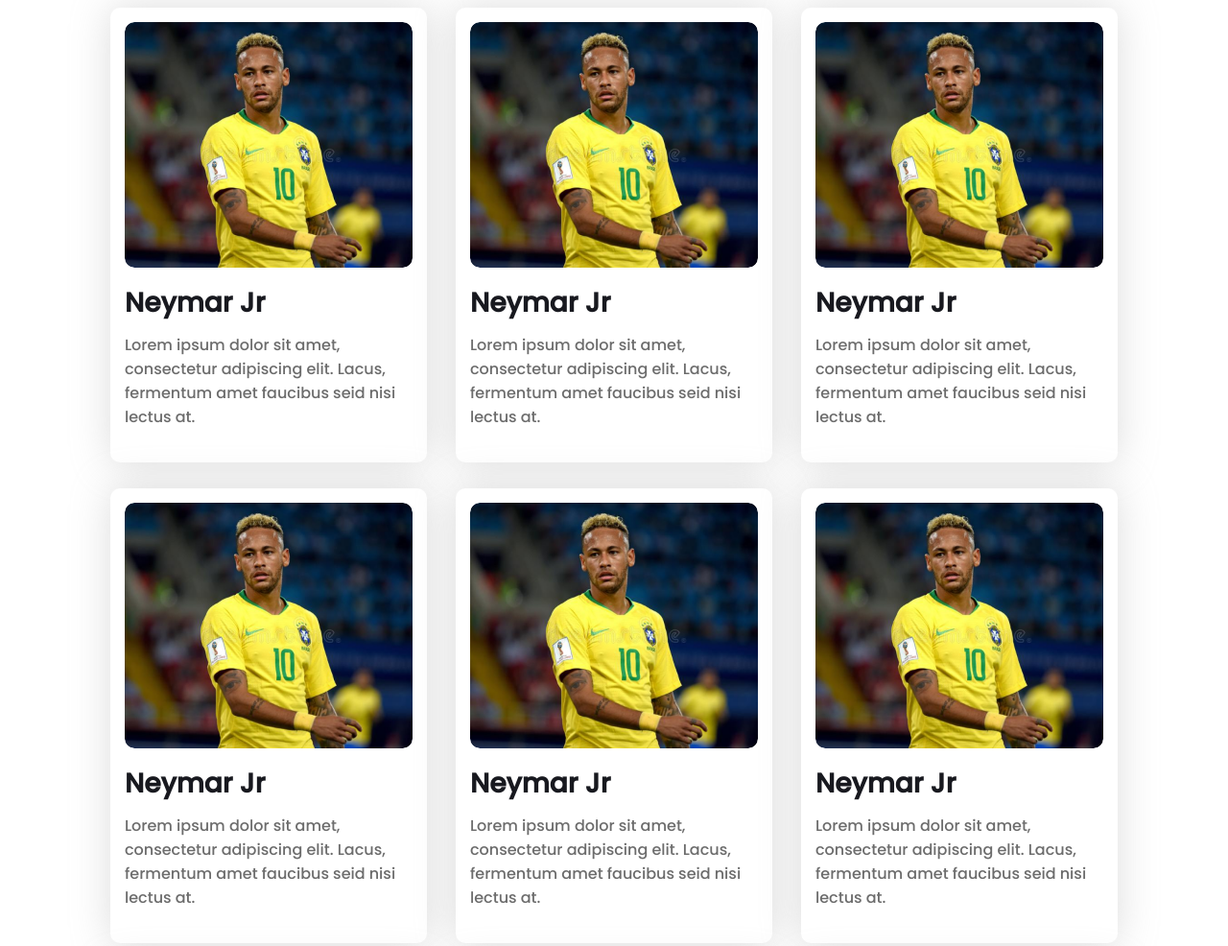
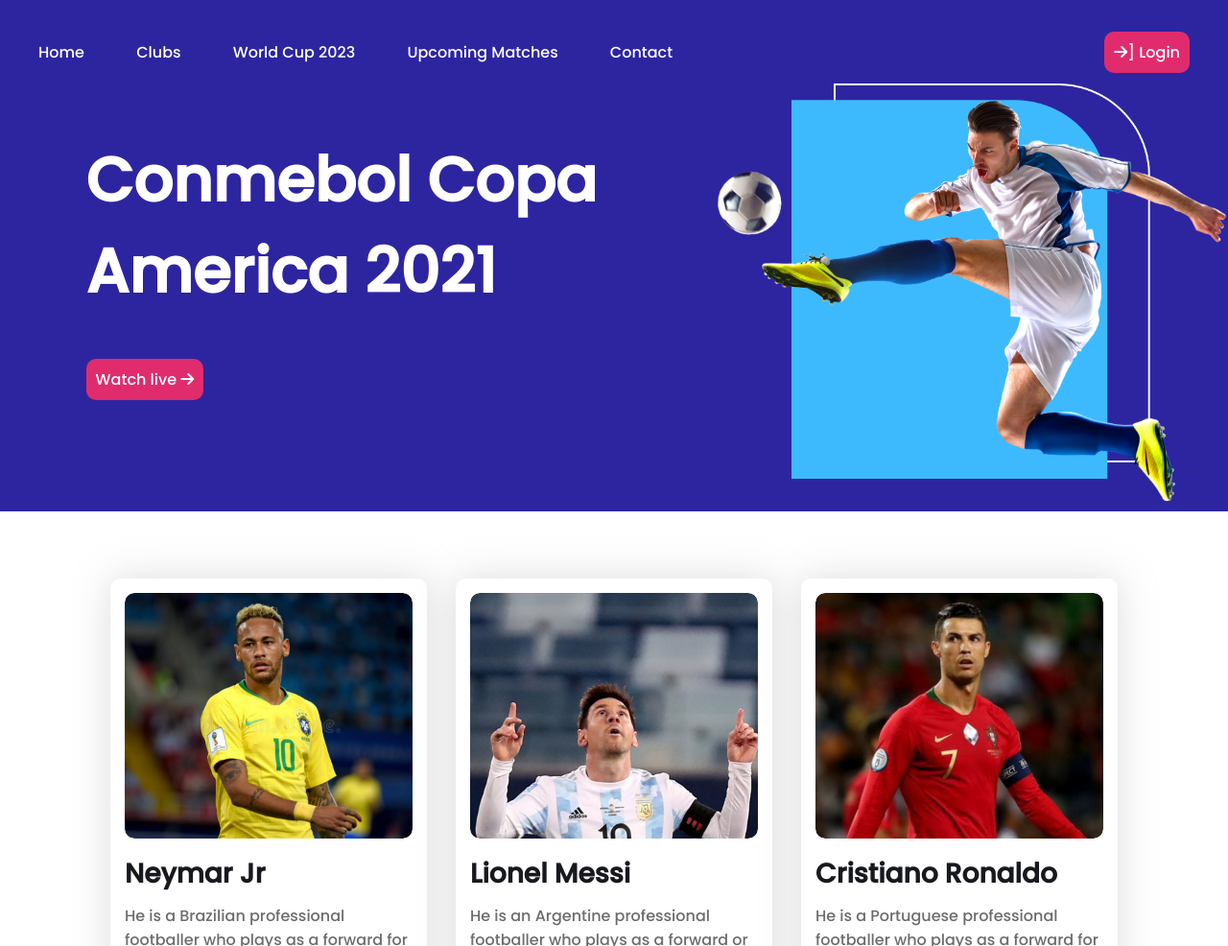
Before and after one commit to Towhidulislam0/Assignment-2-football-club, a plain HTML site: page index.html in a window 1280 px wide. Shown: the top 986 px of the page at 96% size. Drawn offline with Linux system fonts and the light colour scheme.

Commit message:
first step done

```diff
--- a/index.html
+++ b/index.html
@@ -14,8 +14,39 @@
     <!----------------
     Head section start
     ----------------->
-    <header>
+    <header class="header">
+        <section>
+            <!-- Navigation bar start -->
+            <nav class="navigation">
+                <div class="navigation-box">
+                    <div class="options-link">
+                        <a class="navigasion-links" href="">Home</a>
+                        <a class="navigasion-links" href="">Clubs</a>
+                        <a class="navigasion-links" href="">World Cup 2023</a>
+                        <a class="navigasion-links" href="">Upcoming Matches</a>
+                        <a class="navigasion-links" href="">Contact</a>
+                    </div>
+                    <div class="link-m">
+                        <a class="match-link" href=""><i class="fas fa-arrow-right"></i>] Login</a>
+                    </div>
+                </div>
+            </nav>
+            <!-- Navigation bar end -->
+            <div class="top-banner bnner-text">
+                <div class="half-width">
+                    <h1 class="banner-name">
+                        Conmebol Copa America 2021
+                    </h1>
+                    <div class="link-m">
+                        <a class="match-link" href="">Watch live <i class="fas fa-arrow-right"></i></a>
+                    </div>
+                </div>
 
+                <div class="half-width">
+                    <img class="banner-image" src="images/banner.png" alt="">
+                </div>
+            </div>
+        </section>
     </header>
     <!----------------
     Head section end
@@ -39,9 +70,9 @@
                         <div class="player-about">
                             <h3 class="name">Neymar Jr</h3>
                             <article class="about">
-                                Lorem ipsum dolor sit amet, consectetur adipiscing elit. Lacus, fermentum amet faucibus
-                                seid
-                                nisi lectus at.
+                                He is a Brazilian professional footballer
+                                who plays as a forward for Ligue 1 club Paris Saint-Germain and the Brazil national
+                                team.
                             </article>
                         </div>
                     </div>
@@ -49,14 +80,13 @@
                 <div class="player-box">
                     <div class="player">
                         <div class="image-box">
-                            <img class="player-image" src="images/players/player-1.png" alt="">
+                            <img class="player-image" src="images/players/player-2.png" alt="">
                         </div>
                         <div class="player-about">
-                            <h3 class="name">Neymar Jr</h3>
+                            <h3 class="name">Lionel Messi</h3>
                             <article class="about">
-                                Lorem ipsum dolor sit amet, consectetur adipiscing elit. Lacus, fermentum amet faucibus
-                                seid
-                                nisi lectus at.
+                                He is an Argentine professional footballer who plays as a forward or an attacking
+                                midfielder and captains the Argentina national team.
                             </article>
                         </div>
                     </div>
@@ -64,14 +94,13 @@
                 <div class="player-box">
                     <div class="player">
                         <div class="image-box">
-                            <img class="player-image" src="images/players/player-1.png" alt="">
+                            <img class="player-image" src="images/players/player-3.png" alt="">
                         </div>
                         <div class="player-about">
-                            <h3 class="name">Neymar Jr</h3>
+                            <h3 class="name">Cristiano Ronaldo</h3>
                             <article class="about">
-                                Lorem ipsum dolor sit amet, consectetur adipiscing elit. Lacus, fermentum amet faucibus
-                                seid
-                                nisi lectus at.
+                                He is a Portuguese professional footballer who plays as a forward for Serie A club
+                                Juventus and captains the Portugal national team.
                             </article>
                         </div>
                     </div>
@@ -79,14 +108,13 @@
                 <div class="player-box">
                     <div class="player">
                         <div class="image-box">
-                            <img class="player-image" src="images/players/player-1.png" alt="">
+                            <img class="player-image" src="images/players/player-4.png" alt="">
                         </div>
                         <div class="player-about">
-                            <h3 class="name">Neymar Jr</h3>
+                            <h3 class="name">Paulo Dybala</h3>
                             <article class="about">
-                                Lorem ipsum dolor sit amet, consectetur adipiscing elit. Lacus, fermentum amet faucibus
-                                seid
-                                nisi lectus at.
+                                He is an Argentine professional footballer who plays as a forward for Serie A club
+                                Juventus and the Argentina national team.
                             </article>
                         </div>
                     </div>
@@ -94,14 +122,13 @@
                 <div class="player-box">
                     <div class="player">
                         <div class="image-box">
-                            <img class="player-image" src="images/players/player-1.png" alt="">
+                            <img class="player-image" src="images/players/player-5.png" alt="">
                         </div>
                         <div class="player-about">
-                            <h3 class="name">Neymar Jr</h3>
+                            <h3 class="name">Mesut Ozil</h3>
                             <article class="about">
-                                Lorem ipsum dolor sit amet, consectetur adipiscing elit. Lacus, fermentum amet faucibus
-                                seid
-                                nisi lectus at.
+                                He is a German professional footballer who plays as an attacking midfielder for Süper
+                                Lig club Fenerbahçe. Nicknamed "The Assist King",
                             </article>
                         </div>
                     </div>
@@ -109,14 +136,13 @@
                 <div class="player-box">
                     <div class="player">
                         <div class="image-box">
-                            <img class="player-image" src="images/players/player-1.png" alt="">
+                            <img class="player-image" src="images/players/player-6.png" alt="">
                         </div>
                         <div class="player-about">
-                            <h3 class="name">Neymar Jr</h3>
+                            <h3 class="name">Mauro Icardi</h3>
                             <article class="about">
-                                Lorem ipsum dolor sit amet, consectetur adipiscing elit. Lacus, fermentum amet faucibus
-                                seid
-                                nisi lectus at.
+                                He is an Argentine professional footballer who plays as a striker for Ligue 1 club Paris
+                                Saint-Germain and the Argentina national team.
                             </article>
                         </div>
                     </div>
@@ -124,14 +150,13 @@
                 <div class="player-box">
                     <div class="player">
                         <div class="image-box">
-                            <img class="player-image" src="images/players/player-1.png" alt="">
+                            <img class="player-image" src="images/players/player-7.png" alt="">
                         </div>
                         <div class="player-about">
-                            <h3 class="name">Neymar Jr</h3>
+                            <h3 class="name">Di Maria</h3>
                             <article class="about">
-                                Lorem ipsum dolor sit amet, consectetur adipiscing elit. Lacus, fermentum amet faucibus
-                                seid
-                                nisi lectus at.
+                                He is an Argentine professional footballer who plays for Ligue 1 club Paris
+                                Saint-Germain and the Argentina national team.
                             </article>
                         </div>
                     </div>
@@ -139,14 +164,13 @@
                 <div class="player-box">
                     <div class="player">
                         <div class="image-box">
-                            <img class="player-image" src="images/players/player-1.png" alt="">
+                            <img class="player-image" src="images/players/player-8.png" alt="">
                         </div>
                         <div class="player-about">
-                            <h3 class="name">Neymar Jr</h3>
+                            <h3 class="name">Kylian Mbappé</h3>
                             <article class="about">
-                                Lorem ipsum dolor sit amet, consectetur adipiscing elit. Lacus, fermentum amet faucibus
-                                seid
-                                nisi lectus at.
+                                He is a French professional footballer who plays as a forward for Ligue 1 club Paris
+                                Saint-Germain and the France national team.
                             </article>
                         </div>
                     </div>
@@ -154,14 +178,13 @@
                 <div class="player-box">
                     <div class="player">
                         <div class="image-box">
-                            <img class="player-image" src="images/players/player-1.png" alt="">
+                            <img class="player-image" src="images/players/player-9.png" alt="">
                         </div>
                         <div class="player-about">
-                            <h3 class="name">Neymar Jr</h3>
+                            <h3 class="name">Mohamed Salah</h3>
                             <article class="about">
-                                Lorem ipsum dolor sit amet, consectetur adipiscing elit. Lacus, fermentum amet faucibus
-                                seid
-                                nisi lectus at.
+                                He is an Egyptian professional footballer who plays as a forward for Premier League club
+                                Liverpool and captains the Egypt national team.
                             </article>
                         </div>
                     </div>
@@ -169,14 +192,13 @@
                 <div class="player-box">
                     <div class="player">
                         <div class="image-box">
-                            <img class="player-image" src="images/players/player-1.png" alt="">
+                            <img class="player-image" src="images/players/player-10.png" alt="">
                         </div>
                         <div class="player-about">
-                            <h3 class="name">Neymar Jr</h3>
+                            <h3 class="name">Harry Kane</h3>
                             <article class="about">
-                                Lorem ipsum dolor sit amet, consectetur adipiscing elit. Lacus, fermentum amet faucibus
-                                seid
-                                nisi lectus at.
+                                He is an English professional footballer who plays as a striker for Premier League club
+                                Tottenham Hotspur and captains the England national team.
                             </article>
                         </div>
                     </div>
@@ -184,14 +206,13 @@
                 <div class="player-box">
                     <div class="player">
                         <div class="image-box">
-                            <img class="player-image" src="images/players/player-1.png" alt="">
+                            <img class="player-image" src="images/players/player-11.png" alt="">
                         </div>
                         <div class="player-about">
-                            <h3 class="name">Neymar Jr</h3>
+                            <h3 class="name">Kevin De Bruyne</h3>
                             <article class="about">
-                                Lorem ipsum dolor sit amet, consectetur adipiscing elit. Lacus, fermentum amet faucibus
-                                seid
-                                nisi lectus at.
+                                He is a Belgian professional footballer who plays as a midfielder for Premier League
+                                club Manchester City, where he is vice-captain, and the Belgium national team.
                             </article>
                         </div>
                     </div>
@@ -199,14 +220,13 @@
                 <div class="player-box">
                     <div class="player">
                         <div class="image-box">
-                            <img class="player-image" src="images/players/player-1.png" alt="">
+                            <img class="player-image" src="images/players/player-12.png" alt="">
                         </div>
                         <div class="player-about">
-                            <h3 class="name">Neymar Jr</h3>
+                            <h3 class="name">Philippe Coutinho</h3>
                             <article class="about">
-                                Lorem ipsum dolor sit amet, consectetur adipiscing elit. Lacus, fermentum amet faucibus
-                                seid
-                                nisi lectus at.
+                                He is a Brazilian professional footballer who plays as an attacking midfielder or winger
+                                for Spanish club Barcelona and the Brazil national team.
                             </article>
                         </div>
                     </div>
@@ -224,7 +244,8 @@
                             Amet minim mollit non deserunt ullamco est sit aliqua dolor do amet sint. Velit officia
                             consequat duis enim velit mollit. Exercitation veniam consequat sunt nostrud amet.
                         </p>
-                        <div class="link-m"><a class="match-link" href="">Watch now-> </a></div>
+                        <div class="link-m"><a class="match-link" href="">Watch now <i class="fas fa-arrow-right"></i>
+                            </a></div>
                     </article>
                 </div>
                 <div class="half-width">
--- a/style.css
+++ b/style.css
@@ -2,10 +2,55 @@
 body{
     font-family: 'Poppins', sans-serif;
     background: #FFFFFF;
+    margin: 0;
 }
 /*----------------
 Head section style start
 ----------------- */
+.header{
+background-color: #2D25A0;
+margin-bottom: 70px;
+}
+/* navigtion bar style */
+.navigation{
+    display: flex;
+    justify-content: center;
+    align-items: center;
+}
+.navigation-box{
+    width: 1200px;
+    height: 45px;
+    display: flex;
+    justify-content: space-between;
+    margin-top: 42px;
+}
+.navigasion-links{
+    text-decoration: none;
+    margin-right: 50px;
+    font-size: 16px;
+    font-weight: 500;
+    color: white;
+}
+
+/* Head banner style */
+.top-banner{
+    display: flex;
+}
+.banner-name{
+    font-size: 64px;
+    font-weight: bold;
+}
+.half-width{
+    width: 50%;
+}
+.banner-image{
+    width: 90%;
+    margin-left: 10%;
+}
+.bnner-text{
+    margin-left: 7%;
+    color: white;
+}
 
 /* ----------------
 Head section style end
@@ -108,10 +153,9 @@ Main section style start
     font-size: 16px;
     text-decoration: none;
     padding: 10px;
-    border-radius: 15px;
-    box-shadow: 0.1px 0.1px 40px rgba(172, 172, 172, 0.575);
+    border-radius: 10px;
 }
- .match-link:hover{
+.match-link:hover{
     background-color: #830030;
     transition: 0.3s;
 }
```
